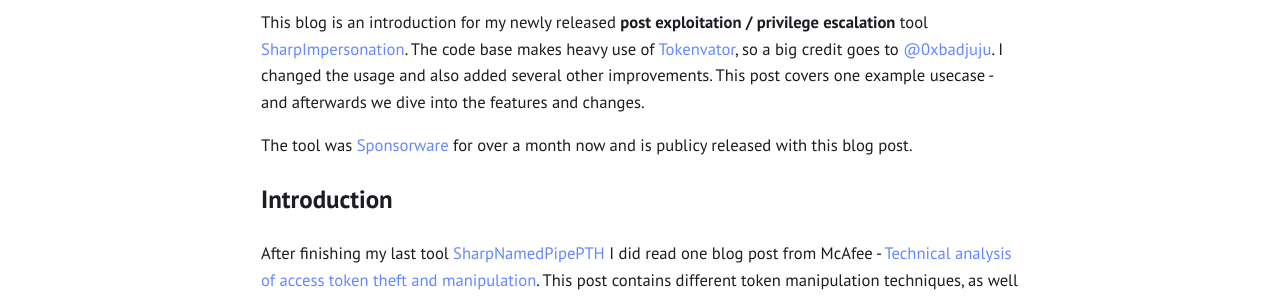
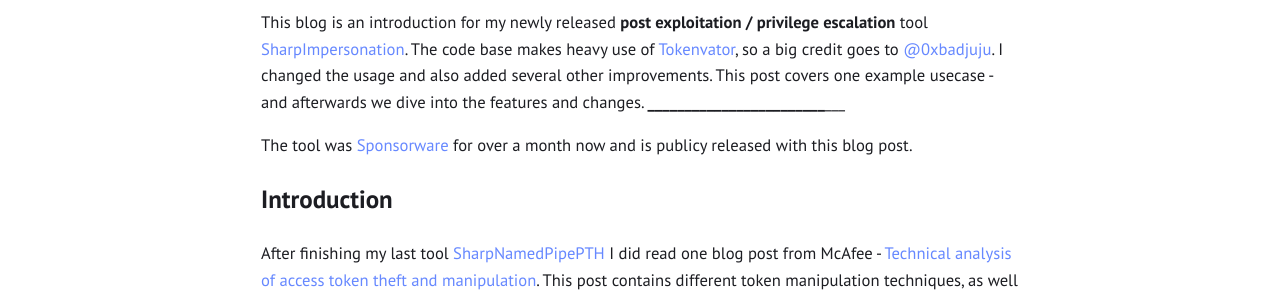
Before and after one commit to S3cur3Th1sSh1t/S3cur3Th1sSh1t.github.io, a Jekyll site: the page built from _posts/2021-07-13-SharpImpersonation-Introduction.md, in a window 1280 px wide and 900 px high. Shown: the part 225-523 px from the top of the window. Built offline with Jekyll 4.4.1, drawn with Linux system fonts in a browser that asks for light colours.

```diff
--- a/_posts/2021-07-13-SharpImpersonation-Introduction.md
+++ b/_posts/2021-07-13-SharpImpersonation-Introduction.md
@@ -4,7 +4,7 @@ layout: "post"
 ---
 
 This blog is an introduction for my newly released **post exploitation / privilege escalation** tool <a href="https://github.com/S3cur3Th1sSh1t/SharpImpersonation">SharpImpersonation</a>. The code base makes heavy use of <a href="https://github.com/0xbadjuju/Tokenvator">Tokenvator</a>, so a big credit goes to <a href="https://twitter.com/0xbadjuju">@0xbadjuju</a>. I changed the usage and also added several other improvements. This post covers one example usecase - and afterwards we dive into the features and changes.
-
+___________________________________________________________________________
 <!--more-->
 
 The tool was <a href="https://github.com/sponsors/S3cur3Th1sSh1t">Sponsorware</a> for over a month now and is publicy released with this blog post.
```
